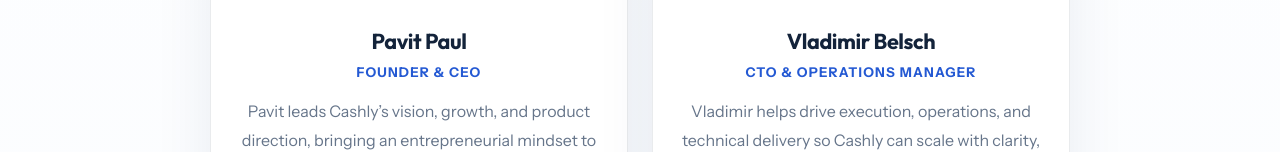
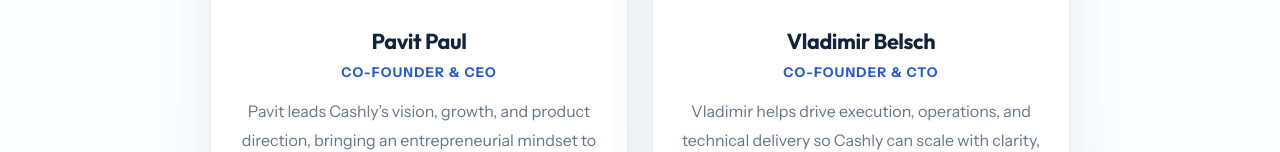
Before and after one commit to rajbirsingh123/CashlyCrm-website, a website: page team.html in a window 1280 px wide. Shown: the part 1270-1422 px from the top of the page. Drawn offline with Linux system fonts and the light colour scheme.

Commit message:
chnaging titles

```diff
--- a/team.html
+++ b/team.html
@@ -130,7 +130,7 @@
             </div>
             <div class="team-member-card__body">
               <h3>Pavit Paul</h3>
-              <span>Founder &amp; CEO</span>
+              <span>Co-Founder &amp; CEO</span>
               <p>
                 Pavit leads Cashly’s vision, growth, and product direction, bringing an
                 entrepreneurial mindset to the way the platform supports modern mortgage teams.
@@ -144,7 +144,7 @@
             </div>
             <div class="team-member-card__body">
               <h3>Vladimir Belsch</h3>
-              <span>CTO &amp; Operations Manager</span>
+              <span>Co-Founder &amp; CTO</span>
               <p>
                 Vladimir helps drive execution, operations, and technical delivery so Cashly can
                 scale with clarity, speed, and strong customer focus.
```
